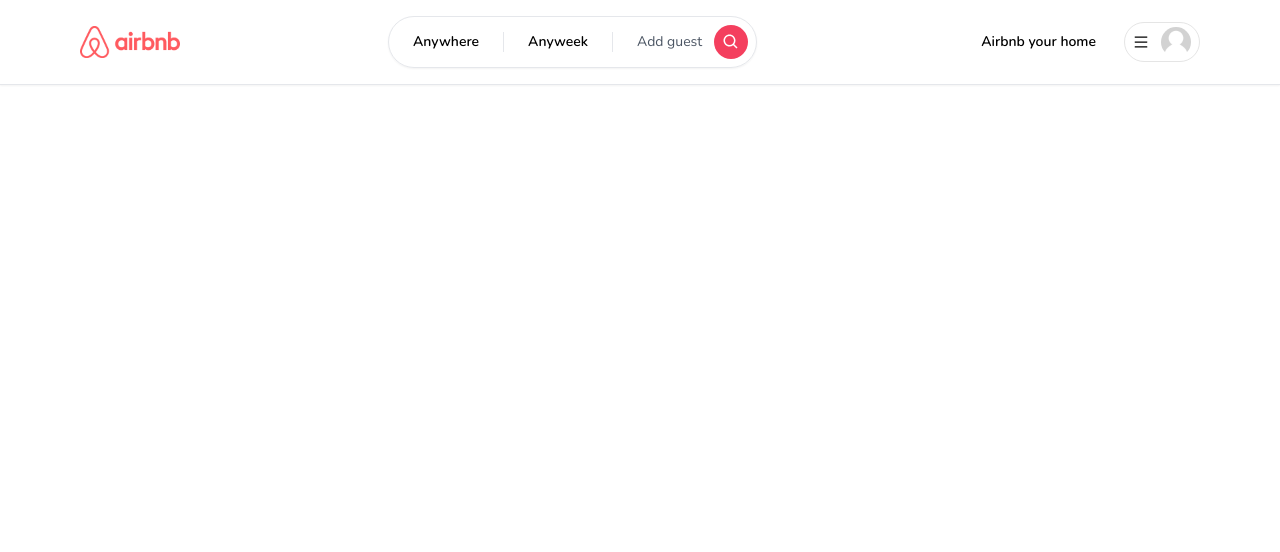
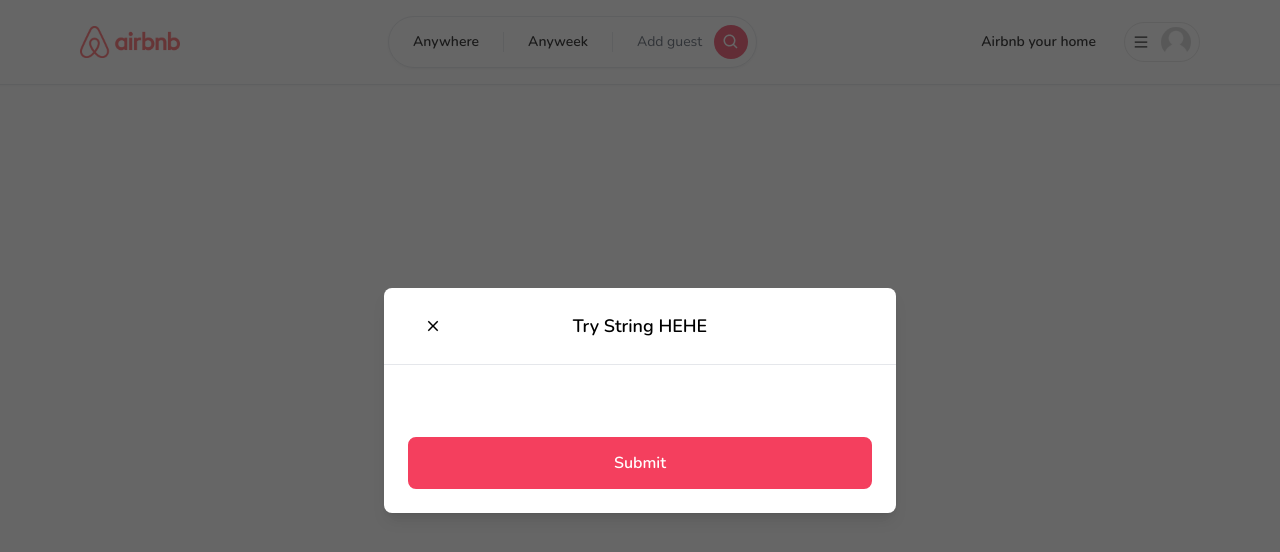
Before and after one commit to Ozzie-code-alt/airbnb-clone, a Next.js app: page / in a window 1280 px wide. Shown: the top 552 px of the page. Built offline with nearby package versions, Linux system fonts and the light colour scheme.

Commit message:
Btn Update

```diff
--- /dev/null
+++ b/app/components/Button.tsx
@@ -0,0 +1,41 @@
+'use client'
+
+import { IconType } from "react-icons";
+
+interface ButtonProps {
+  label: string;
+  onClick: (e: React.MouseEvent<HTMLButtonElement>) => void;
+  disabled?: boolean;
+  outline?: boolean;
+  small?: boolean;
+  icon?: IconType;
+}
+
+const Button: React.FC<ButtonProps> = ({
+  label,
+  onClick,
+  disabled,
+  outline,
+  small,
+  icon:Icon, // we added an alias here
+}) => {
+  return <button
+  onClick={onClick}
+  disabled={disabled}
+  className={`relative disabled:opacity-70 disabled:cursor-not-allowed rounded-lg hover:opacity-80 transition w-full
+   ${outline ?'bg-white' : 'bg-rose-500'}
+   ${outline ?'border-black' : 'border-rose-500'}
+   ${outline ?'text-black' : 'text-white'}
+   ${small ? 'py-1' : 'py-3'}
+   ${small ? 'text-sm' : 'text-md'}
+   ${small ? 'font-light' : 'font-semibold'}
+   ${small ? 'border-[1px]' : 'border-2'}
+    `}>
+        {Icon && (
+            <Icon size={24} className="absolute left-4 top-3" />
+        )}
+        {label}
+  </button>;
+};
+
+export default Button;
--- /dev/null
+++ b/app/components/Modals/Modal.tsx
@@ -0,0 +1,119 @@
+"use client";
+
+import React, { useCallback, useEffect, useState } from "react";
+import { IoMdClose } from "react-icons/io";
+import Button from "../Button";
+interface ModalProps {
+  isOpen?: boolean;
+  onClose: () => void;
+  onSubmit: () => void;
+  title?: string;
+  body?: React.ReactElement;
+  footer?: React.ReactElement;
+  actionLabel: string;
+  disabled?: boolean;
+  secondaryAction?: () => void;
+  secondaryActionLabel?: string;
+}
+
+const Modal: React.FC<ModalProps> = ({
+  isOpen,
+  onClose,
+  onSubmit,
+  title,
+  body,
+  footer,
+  actionLabel,
+  disabled,
+  secondaryAction,
+  secondaryActionLabel,
+}) => {
+  const [showModal, setShowModal] = useState(isOpen);
+  useEffect(() => {
+    setShowModal(isOpen);
+  }, [isOpen]);
+
+  const handleClose = useCallback(() => {
+    if (disabled) {
+      return;
+    }
+
+    setShowModal(false);
+    setTimeout(() => {
+      onClose();
+    }, 300);
+  }, [disabled, onClose]);
+
+  const handleSubmit = useCallback(() => {
+    if (disabled) {
+      return;
+    }
+    onSubmit();
+  }, []);
+
+  const handleSecondaryAction = useCallback(() => {
+    if (disabled || !secondaryAction) {
+      return;
+    }
+
+    secondaryAction();
+  }, [disabled, secondaryAction]);
+
+  if (!isOpen) {
+    return null;
+  }
+
+  return (
+    <>
+      <div className="justify-center items-center flex overflow-x-hidden overflow-y-auto fixed inset-0 z-50 outline-none focus:outline-none bg-neutral-800/70">
+        <div className="relative w-full md:w-4/6 lg:w-3/6 xl:w-2/5  my-6 h-full lg:h-auto md:h-auto">
+          {/*COMNTENT*/}
+          <div
+            className={`translate duration-300 h-full
+            ${showModal ? "translate-y-0" : "translate-y-full"}
+            ${showModal ? "opcaity-100" : "opacity-0"}
+            `}
+          >
+            <div className="translate h-full lg:auto md:h-auto border-0 rounded-lg shadow-lg relative flex flex-col w-full bg-white outline-none focus:outline-none">
+              {/*Header*/}
+              <div className="flex items-center p-6 rounded-t justify-center relative border-b-[1px]">
+                <button
+                  onClick={handleClose}
+                  className="p-1 border-0 hover:opacity-70 transition absolute left-9"
+                >
+                  <IoMdClose size={18} />
+                </button>
+                <div className="text-lg font-semibold ">{title}</div>
+              </div>
+              {/*Body*/}
+              <div className="relative p-6 flex-auto">{body}</div>
+              {/*Footer*/}
+              <div className="flex flex-col gap-2 p-6">
+                <div className="flex flex-row items-center gap-4 w-full">
+                    {secondaryAction && secondaryActionLabel && ( // conditionally render it
+                              <Button
+                              outline
+                            disabled={disabled}
+                            label={secondaryActionLabel}
+                            onClick={handleSecondaryAction}
+                          />
+
+                    )}
+
+
+                  <Button
+                    disabled={disabled}
+                    label={actionLabel}
+                    onClick={handleSubmit}
+                  />
+                </div>
+              </div>
+            </div>
+          </div>
+        </div>
+      </div>
+    </>
+  );
+};
+
+export default Modal;
--- a/app/layout.tsx
+++ b/app/layout.tsx
@@ -3,6 +3,7 @@
 // import { Inter } from 'next/font/google'
 import { Nunito } from 'next/font/google'
 import Navbar from './components/navbar/Navbar'
+import Modal from './components/Modals/Modal'
 
 // const inter = Inter({ subsets: ['latin'] }) --- This is the old font
 
@@ -22,6 +23,7 @@
   return (
     <html lang="en">
       <body className={font.className}>
+        <Modal actionLabel="Submit" title='Try String HEHE'isOpen/>
         <Navbar/>
         {children}
         </body>
```
Also changed, not shown: app/components/Avatar.tsx (line endings or trailing spaces).
